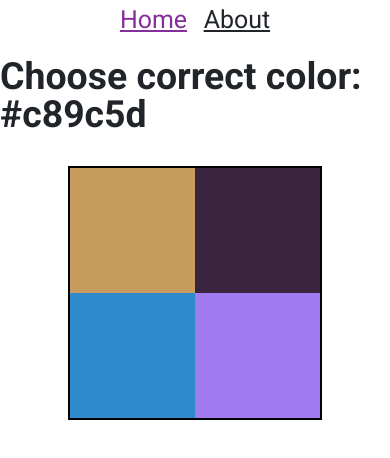
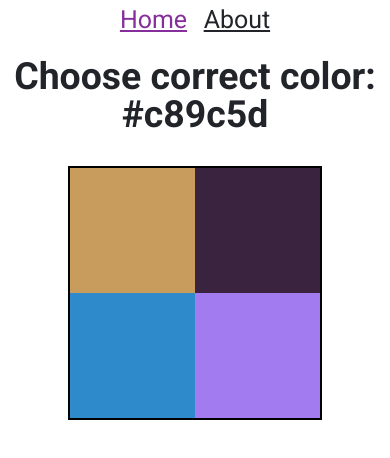
Before and after one commit to zakrzewskib/ChooseColorNuxt, a Nuxt app: page / in a window 390 px wide. Shown: the top 458 px of the page. Built offline with nearby package versions, Linux system fonts and the light colour scheme.

Commit message:
Break header into to lines in smaller screens

```diff
--- a/components/HeaderContainer.vue
+++ b/components/HeaderContainer.vue
@@ -1,5 +1,7 @@
 <template>
-  <h1>{{ title }} {{ colorToSelect }}</h1>
+  <h1>
+    <span>{{ title }}</span> <span>{{ colorToSelect }}</span>
+  </h1>
 </template>
 
 <script>
@@ -8,4 +10,13 @@ export default {
 };
 </script>
 
-<style scoped></style>
+<style scoped>
+@media (max-width: 40rem) {
+  span:last-child {
+    display: block;
+  }
+  h1 {
+    text-align: center;
+  }
+}
+</style>
```
